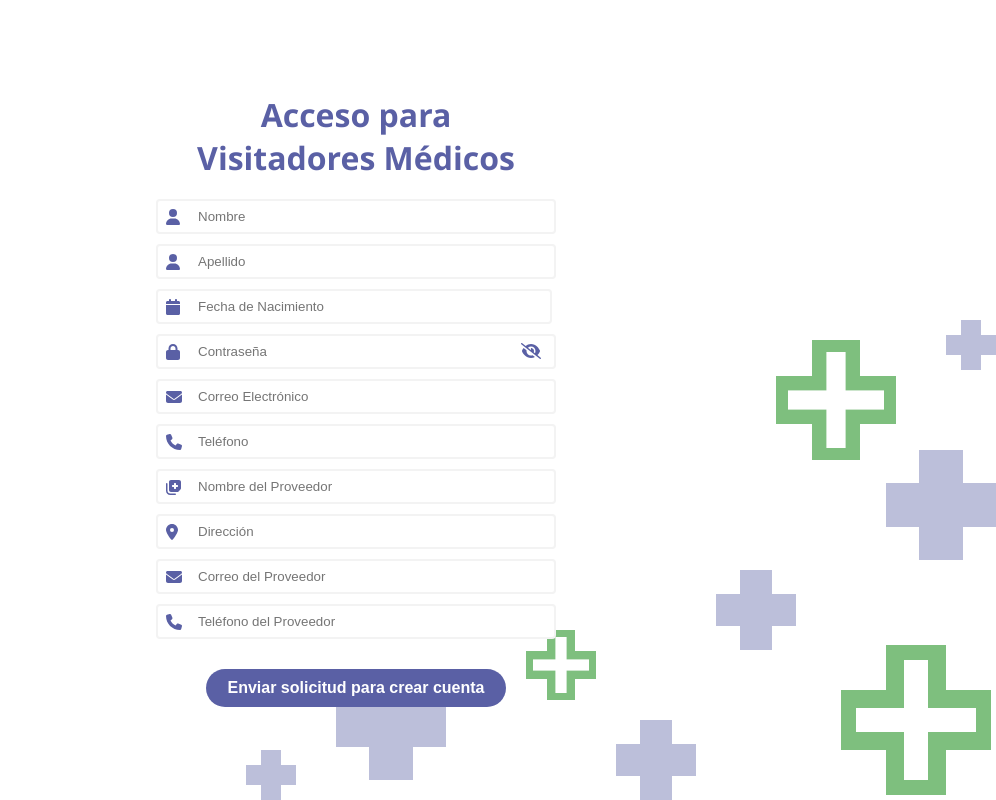
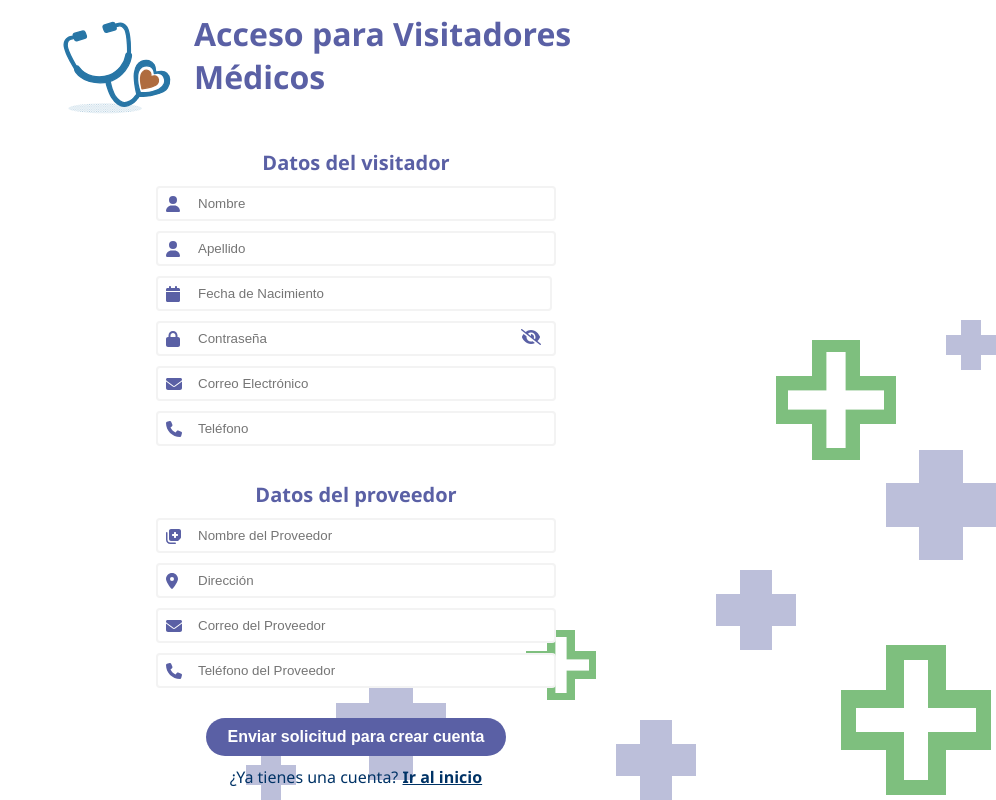
Before and after one commit to DufreyM/ERP-frontend, a React (Vite) app: page /visitador in a window 1280 px wide. Shown: the whole page, without its empty margins (284-1280 px from the left). Built offline with nearby package versions, Linux system fonts and the light colour scheme; no server answers; the HTML template or start-up script is replaced by a standard one.

Commit message:
Agregar elementos
Isotipo, redirección al login y subtitulos

```diff
--- a/src/Screens/Visitadores/Visitadores.jsx
+++ b/src/Screens/Visitadores/Visitadores.jsx
@@ -6,6 +6,9 @@ import InputDates from '../../components/Inputs/InputDates';
 import ButtonForm from '../../components/ButtonForm/ButtonForm';
 import { FontAwesomeIcon } from '@fortawesome/react-fontawesome';
 import { faUser, faCalendar, faLock, faEnvelope, faPhone, faNotesMedical, faLocationDot } from '@fortawesome/free-solid-svg-icons';
+import Isotipo from '../../assets/svg/isotipoEconofarma.svg';
+import { useNavigate } from 'react-router-dom';
+import ButtonText from '../../components/ButtonText/ButtonText';
 
 const Visitadores = () => {
     const [nombre, setNombre] = useState('');
@@ -21,6 +24,7 @@ const Visitadores = () => {
     const [telefonoProveedor, setTelefonoProveedor] = useState('');
     const [error, setError] = useState('');
     const [message, setMessage] = useState('');
+    const navigate = useNavigate();
 
     const togglePasswordVisibility = () => {
         setShowPassword(!showPassword);
@@ -72,6 +76,10 @@ const Visitadores = () => {
         }
     };
 
+    const handleRedirectToLogin = () => {
+        navigate('/'); // Redirigir a la página de inicio de sesión
+    }
+
     return (
         <BackgroundCross variant="green" mirrored={true}>
             <div
@@ -87,14 +95,24 @@ const Visitadores = () => {
                 }}
             >
                 {/* Título */}
-                <div style={{ textAlign: 'center', marginBottom: '20px' }}>
+                <div style={{ display: 'flex', marginBottom: '0px', gap: '18px',textAlign: 'left' }}>
+                    <img
+                        src={Isotipo}
+                        alt="Isotipo Econofarma"
+                        style={{
+                            width: 120,
+                            height: 120,
+                            minWidth: 120,
+                        }}
+                    />
                     <h1 style={{ color: '#5a60a5', fontFamily: 'Segoe UI', fontWeight: 'bold', margin: 0 }}>
-                        Acceso para
-                    </h1>
-                    <h1 style={{ color: '#5a60a5', fontFamily: 'Segoe UI', fontWeight: 'bold', margin: 0 }}>
-                        Visitadores Médicos
+                            Acceso para Visitadores Médicos
                     </h1>
                 </div>
+
+                <h2 style={{ color: '#5a60a5', fontFamily: 'Segoe UI', fontWeight: 'bold', marginBottom: '10px', fontSize: '20px' }}>
+                    Datos del visitador
+                </h2>
 
                 {/* Inputs */}
                 <IconoInput
@@ -140,6 +158,11 @@ const Visitadores = () => {
                     onChange={(e) => setTelefono(e.target.value)}
                     name="telefono"
                 />
+
+                <h2 style={{ color: '#5a60a5', fontFamily: 'Segoe UI', fontWeight: 'bold', margin: '25px 0 10px 0', fontSize: '20px', alignSelf: 'flex-middle' }}>
+                    Datos del proveedor
+                </h2>
+
                 <IconoInput
                     icono={faNotesMedical}
                     placeholder="Nombre del Proveedor"
@@ -172,6 +195,12 @@ const Visitadores = () => {
                 {/* Botón de enviar */}
                 <ButtonForm text="Enviar solicitud para crear cuenta" onClick={handleSubmit} />
 
+                <ButtonText
+                texto="¿Ya tienes una cuenta?"
+                textoButton="Ir al inicio"
+                accion={handleRedirectToLogin}
+                />
+
                 {/* Mensaje de éxito o error */}
                 {message && (
                     <p style={{ color: '#003366', marginTop: '10px', fontFamily: 'Segoe UI', fontSize: '14px' }}>
```
